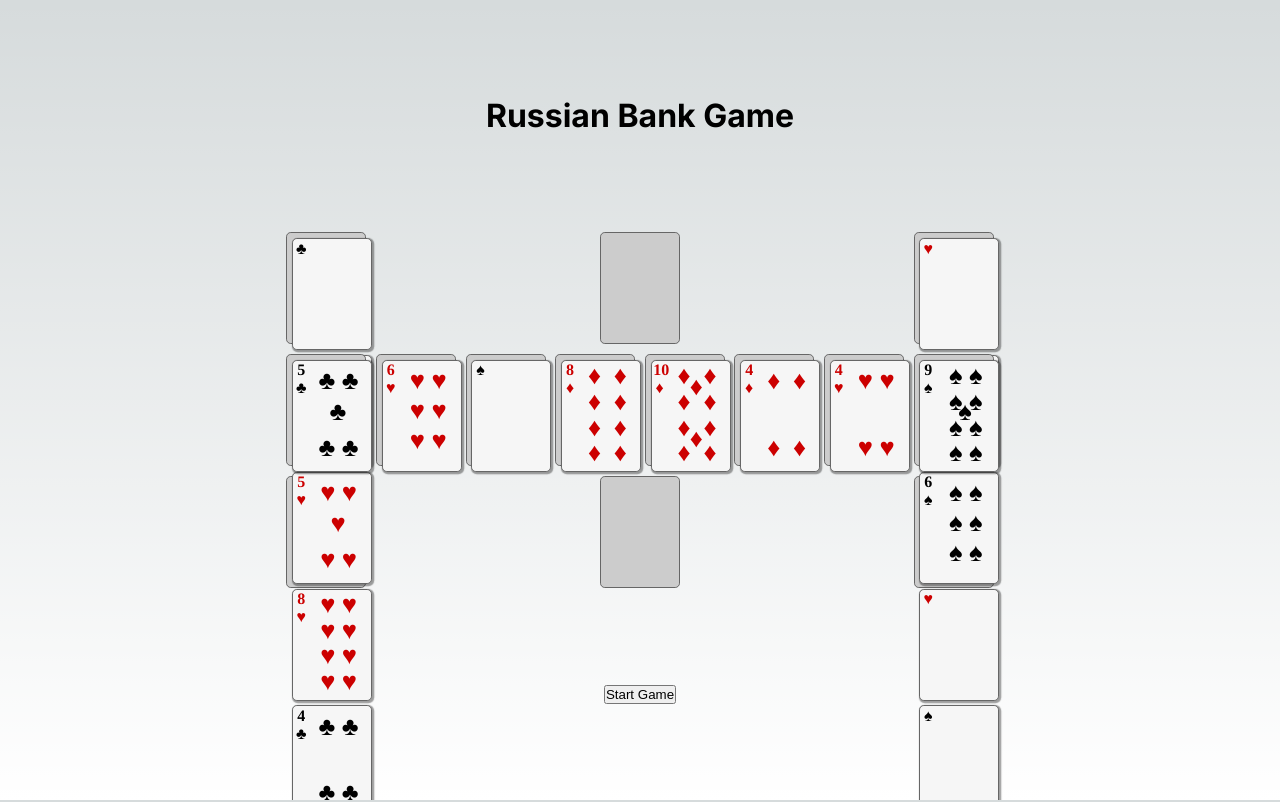
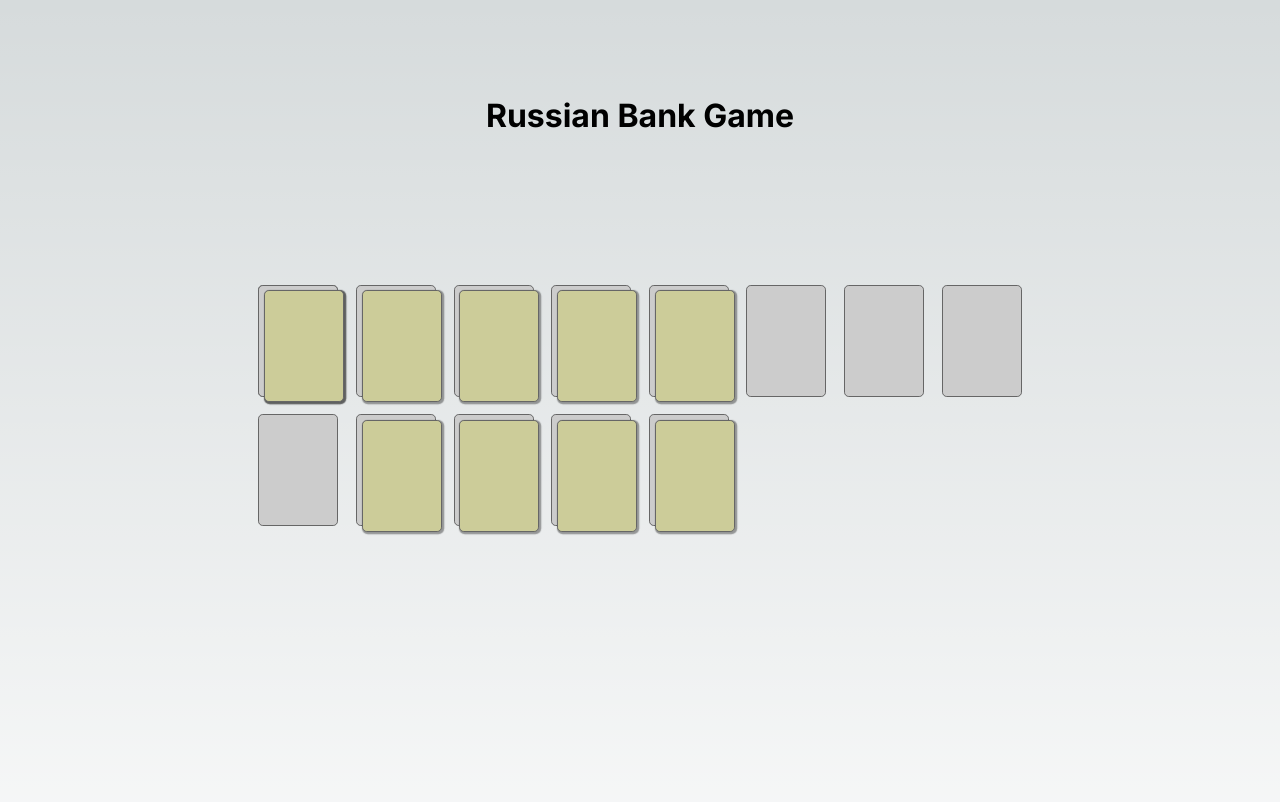
Before and after one commit to abeuscher/russianbank, a Next.js app: page / in a window 1280 px wide. Shown: the top 802 px of the page. Built offline with nearby package versions, Linux system fonts and the light colour scheme.

Commit message:
Added updates

```diff
--- a/src/components/gameBoard/CardSlot.tsx
+++ b/src/components/gameBoard/CardSlot.tsx
@@ -1,4 +1,4 @@
-'use client'
+'use client';
 
 import Card from '@/components/gameBoard/Card';
 import React from 'react';
@@ -12,19 +12,18 @@ interface CardSlotProps {
 const CardSlot: React.FC<CardSlotProps> = ({ cards, position }) => {
   return (
     <div className={styles.cardSlot}>
-      {cards.map((card, index) => (
+      {cards.length > 0 && (
         <Card
-          key={card.id}
-          suit={card.suit}
-          value={card.value}
-          faceDown={card.facedown}
+          suit={cards[0].suit}
+          value={cards[0].value}
+          faceDown={cards[0].facedown}
           style={{
             position: 'absolute',
-            bottom: `${index * 0.2}em`,
+            bottom: '0',
             left: '0',
           }}
         />
-      ))}
+      )}
     </div>
   );
 };
--- a/src/components/gameBoard/gameBoard.module.scss
+++ b/src/components/gameBoard/gameBoard.module.scss
@@ -1,44 +1,33 @@
 .gameBoard {
   display: flex;
-  flex-direction: column;
+  justify-content: center;
   align-items: center;
+  height: 100vh;
 }
 
-.playerArea {
-  display: flex;
-  flex-direction: column;
-  align-items: center;
-  margin-bottom: 1em;
+.grid {
+  display: grid;
+  grid-template-columns: repeat(8, 1fr);
+  grid-template-rows: repeat(4, 1fr);
+  grid-gap: 0.5em;
+  width: 100%;
+  max-width: 800px;
 }
 
-.row {
+.playerReserve,
+.opponentReserve {
+  grid-column: 1;
+  grid-row: 1;
   display: flex;
-  justify-content: space-between;
-  width: 100%;
+  justify-content: center;
 }
 
-.reserve {
-  display: flex;
-  flex-direction: row;
-}
-
-.tableau {
-  display: flex;
-  flex-direction: row;
-  justify-content: space-between;
-  width: 100%;
-}
-
-.column {
+.tableauColumn {
   display: flex;
   flex-direction: column;
 }
 
-.emptySlot {
-  width: 5em;
-  height: 7em;
-  margin: 0.3em;
-  background-color: #ccc;
-  border: 0.07em solid #666;
-  border-radius: 0.3em;
+.foundationColumn {
+  display: flex;
+  flex-direction: column;
 }
--- a/src/components/gameBoard/index.tsx
+++ b/src/components/gameBoard/index.tsx
@@ -10,7 +10,7 @@ import styles from './gameBoard.module.scss';
 
 const GameBoard = () => {
   const dispatch = useAppDispatch();
-  const { playerReserve, opponentReserve, tableau } = useSelector((state: RootState) => state.game);
+  const { playerReserve, opponentReserve, tableau, foundations } = useSelector((state: RootState) => state.game);
 
   useEffect(() => {
     dispatch(initializeGame());
@@ -18,30 +18,41 @@ const GameBoard = () => {
 
   return (
     <div className={styles.gameBoard}>
-      <div className={styles.row}>
-        <CardSlot cards={playerReserve} position="playerReserve" />
-        <div className={styles.emptySlot}></div>
-        <CardSlot cards={opponentReserve} position="opponentReserve" />
-      </div>
+      <div className={styles.grid}>
+        {/* Player's Reserve */}
+        <div className={styles.playerReserve}>
+          <CardSlot cards={playerReserve} position="playerReserve" />
+        </div>
 
-      <div className={styles.tableau}>
-        {Array.from({ length: 4 }).map((_, columnIndex) => (
-          <div className={styles.column} key={columnIndex}>
-            <CardSlot cards={tableau[columnIndex]} position={`player-tableau-${columnIndex}`} />
+        {/* Player's Tableau */}
+        {tableau.slice(0, 4).map((column, columnIndex) => (
+          <div className={styles.tableauColumn} key={columnIndex}>
+            {column.map((card, rowIndex) => (
+              <CardSlot key={`player-${columnIndex}-${rowIndex}`} cards={[card]} position={`player-tableau-${columnIndex}-${rowIndex}`} />
+            ))}
           </div>
         ))}
-        <div className={styles.emptyColumn} />
+
+        {/* Foundations */}
         {Array.from({ length: 4 }).map((_, columnIndex) => (
-          <div className={styles.column} key={columnIndex + 4}>
-            <CardSlot cards={tableau[columnIndex + 4]} position={`opponent-tableau-${columnIndex}`} />
+          <div className={styles.foundationColumn} key={columnIndex}>
+            <CardSlot cards={foundations[columnIndex]} position={`foundation-${columnIndex}`} />
           </div>
         ))}
-      </div>
 
-      <div className={styles.row}>
-        <div className={styles.emptySlot}></div>
-        <div className={styles.emptySlot}></div>
-        <div className={styles.emptySlot}></div>
+        {/* Opponent's Tableau */}
+        {tableau.slice(4).map((column, columnIndex) => (
+          <div className={styles.tableauColumn} key={columnIndex + 4}>
+            {column.map((card, rowIndex) => (
+              <CardSlot key={`opponent-${columnIndex}-${rowIndex}`} cards={[card]} position={`opponent-tableau-${columnIndex}-${rowIndex}`} />
+            ))}
+          </div>
+        ))}
+
+        {/* Opponent's Reserve */}
+        <div className={styles.opponentReserve}>
+          <CardSlot cards={opponentReserve} position="opponentReserve" />
+        </div>
       </div>
     </div>
   );
--- a/src/utils/InitializeDeck.ts
+++ b/src/utils/InitializeDeck.ts
@@ -1,7 +1,7 @@
 import { v4 as uuidv4 } from 'uuid';
 
 const suits = ['hearts', 'diamonds', 'clubs', 'spades'];
-const values = ['2', '3', '4', '5', '6', '7', '8', '9', '10', 'J', 'Q', 'K', 'A'];
+const values = ['A', '2', '3', '4', '5', '6', '7', '8', '9', '10', 'J', 'Q', 'K'];
 
 const generateDeck = () => {
   const deck: { id: string; value: string; suit: string; facedown: boolean }[] = [];
@@ -11,7 +11,7 @@ const generateDeck = () => {
         id: `${value}-of-${suit}-${uuidv4()}`,
         value,
         suit,
-        facedown: false,
+        facedown: true,
       });
     });
   });
```
